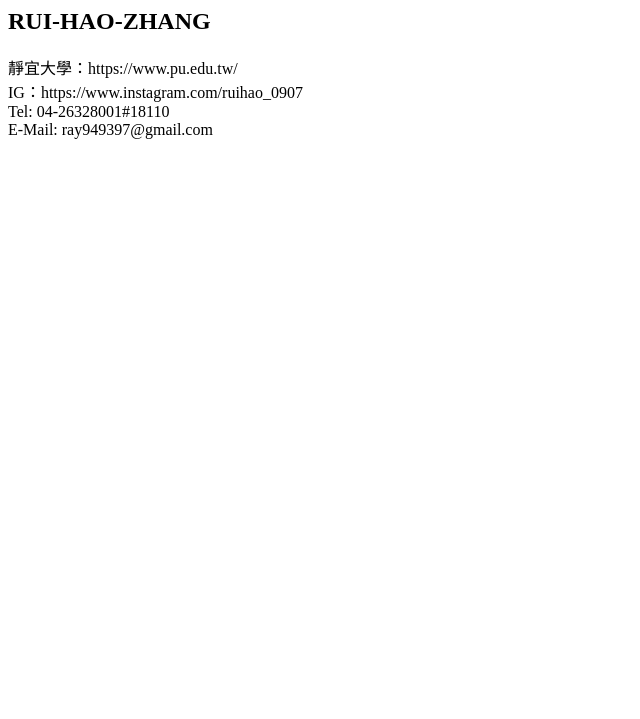
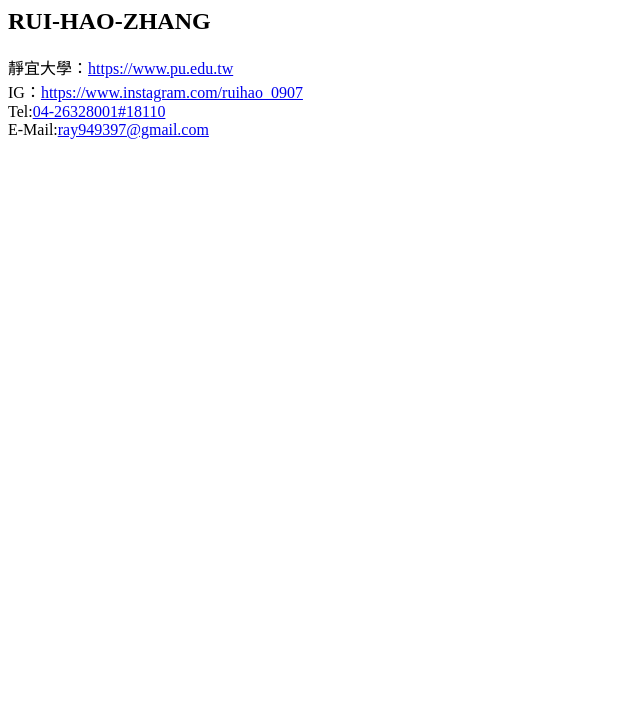
Before and after one commit to Ray9111/aboutme, a plain HTML site: page about.html in a window 1280 px wide. Shown: the part 81-800 px from the top of the page, without its empty margins (0-640 px from the left). Drawn offline with Linux system fonts and the light colour scheme.

Commit message:
version 3: Hyperlink

```diff
--- a/about.html
+++ b/about.html
@@ -9,9 +9,9 @@
 	<h1>張睿浩</h1>
 	<h2>RUI-HAO-ZHANG</h2>
 
-	靜宜大學：https://www.pu.edu.tw/<br>
-	IG：https://www.instagram.com/ruihao_0907<br>
-	Tel: 04-26328001#18110<br>
-	E-Mail: ray949397@gmail.com<br>
+	靜宜大學：<a href="https://www.pu.edu.tw">https://www.pu.edu.tw</a><br>
+	IG：<a href="https://www.instagram.com/ruihao_0907">https://www.instagram.com/ruihao_0907</a><br>
+	Tel:<a href="tel:04-26328001,18110">04-26328001#18110</a><br>
+	E-Mail:<a href="mailto:ray949397@gmail.com">ray949397@gmail.com</a><br>
 </body>
 </html>
```
